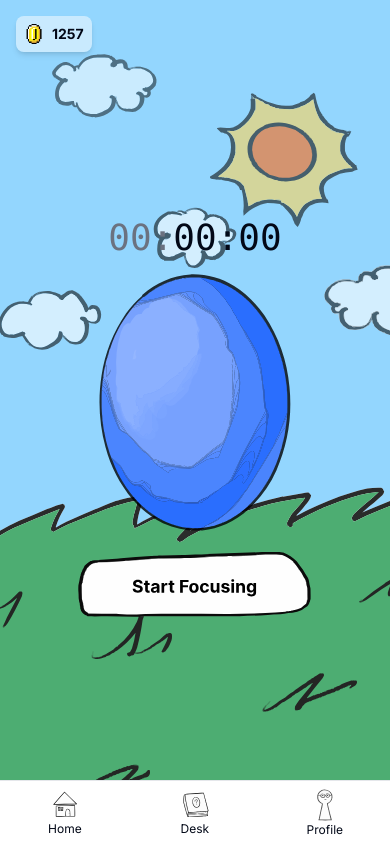
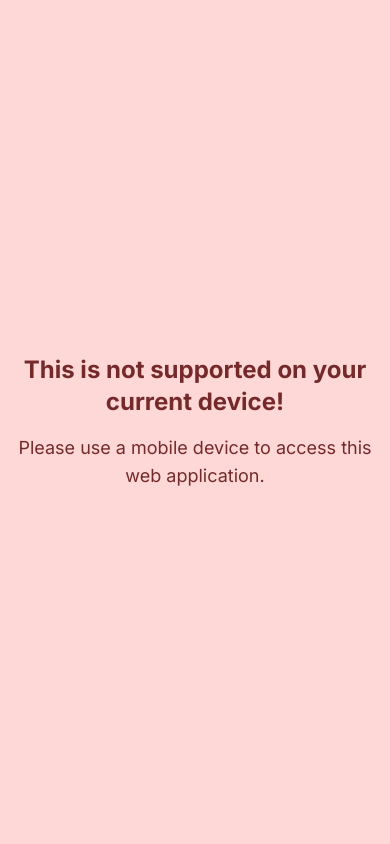
Before and after one commit to bryanleezh/focus-bear-web, a Next.js app: page / in a window 390 px wide. Built offline with nearby package versions, Linux system fonts and the light colour scheme.

Commit message:
Feat: Add mobile only support

```diff
--- a/app/desk/page.jsx
+++ b/app/desk/page.jsx
@@ -1,14 +1,25 @@
-'use client';
-
 import React from 'react';
 import NavBar from '@/components/NavBar';
 import DeskCollection from '@/components/DeskCollection';
+import WebView from '@/components/WebView';
+import { getSelectorsByUserAgent} from 'react-device-detect';
+import { headers } from 'next/headers';
 
 const Desk = () => {
+  const { isMobile } = getSelectorsByUserAgent(headers().get("user-agent") ?? "");
+
   return (
     <div>
-        <DeskCollection currency={1257} />
-        <NavBar />
+      { (isMobile) ?
+        <div>
+          <DeskCollection currency={1257} />
+          <NavBar />
+        </div>
+      :
+        <div>
+          <WebView/>
+        </div>
+      }
     </div>
   )
 }
--- a/app/focus/[focus]/page.jsx
+++ b/app/focus/[focus]/page.jsx
@@ -1,9 +1,23 @@
-import React from 'react'
+import React from 'react';
+import WebView from '@/components/WebView';
+import { getSelectorsByUserAgent} from 'react-device-detect';
+import { headers } from 'next/headers';
 
 const Focus = () => {
+  const { isMobile } = getSelectorsByUserAgent(headers().get("user-agent") ?? "");
+
   return (
     <div>
-        Focus session
+      { (isMobile) ?
+        <div>
+          <p>Focus Session Details</p>
+          <NavBar />
+        </div>
+      :
+        <div>
+          <WebView/>
+        </div>
+      }
     </div>
   )
 }
--- a/app/page.js
+++ b/app/page.js
@@ -1,14 +1,25 @@
-'use client';
-
 import React from 'react';
 import NavBar from "@/components/NavBar";
 import ProgressTracker from '@/components/ProgressTracker';
+import { getSelectorsByUserAgent} from 'react-device-detect';
+import { headers } from 'next/headers';
+import WebView from '@/components/WebView';
 
 export default function Home() {
+  const { isMobile } = getSelectorsByUserAgent(headers().get("user-agent") ?? "");
+
   return (
     <div>
-      <ProgressTracker currency={1257} />
-      <NavBar />
+      { (isMobile) ?
+        <div>
+          <ProgressTracker currency={1257} />
+          <NavBar />
+        </div>
+      :
+        <div>
+          <WebView/>
+        </div>
+      }
     </div>
   );
 }
--- a/app/profile/page.jsx
+++ b/app/profile/page.jsx
@@ -1,13 +1,25 @@
-'use client';
-
 import React from 'react';
 import NavBar from '@/components/NavBar';
 import ProfileCard from '@/components/ProfileCard';
+import WebView from '@/components/WebView';
+import { getSelectorsByUserAgent} from 'react-device-detect';
+import { headers } from 'next/headers';
 
 const Profile = () => {
+  const { isMobile } = getSelectorsByUserAgent(headers().get("user-agent") ?? "");
+
   return (
     <div>
-      <ProfileCard currency={1257} />
+      { (isMobile) ?
+        <div>
+          <ProfileCard currency={1257} />
+          <NavBar />
+        </div>
+      :
+        <div>
+          <WebView/>
+        </div>
+      }
       <NavBar />
     </div>
   )
--- a/app/shop/page.jsx
+++ b/app/shop/page.jsx
@@ -1,14 +1,25 @@
-'use client';
-
 import React from 'react';
 import NavBar from '@/components/NavBar';
 import FullShop from '@/components/FullShop';
+import WebView from '@/components/WebView';
+import { getSelectorsByUserAgent} from 'react-device-detect';
+import { headers } from 'next/headers';
 
 const Shop = () => {
+  const { isMobile } = getSelectorsByUserAgent(headers().get("user-agent") ?? "");
+
   return (
     <div>
-      <FullShop currency={1257}/>
-      <NavBar />
+      { (isMobile) ?
+        <div>
+          <FullShop currency={1257}/>
+          <NavBar />
+        </div>
+      :
+        <div>
+          <WebView/>
+        </div>
+      }
     </div>
   )
 }
--- /dev/null
+++ b/components/WebView.jsx
@@ -0,0 +1,18 @@
+import React from 'react'
+
+export default function WebView () {
+  return (
+    <div>
+        <div className="flex items-center justify-center h-screen w-screen bg-[#FED7D7] text-center">
+            <div className="p-4">
+                <h2 className="text-2xl md:text-4xl lg:text-6xl font-bold text-[#742A2A]">
+                    This is not supported on your current device!
+                </h2>
+                <p className="mt-4 text-lg md:text-xl lg:text-2xl text-[#742A2A]">
+                    Please use a mobile device to access this web application.
+                </p>
+            </div>
+        </div>
+    </div>
+  )
+}
--- a/package.json
+++ b/package.json
@@ -18,6 +18,7 @@
     "lucide-react": "^0.314.0",
     "next": "14.1.0",
     "react": "^18",
+    "react-device-detect": "^2.2.3",
     "react-dom": "^18",
     "recharts": "^2.11.0",
     "tailwind-merge": "^2.2.1",
```
Also changed, not shown: 1 other file (tests, documents, lock files or other folders).
